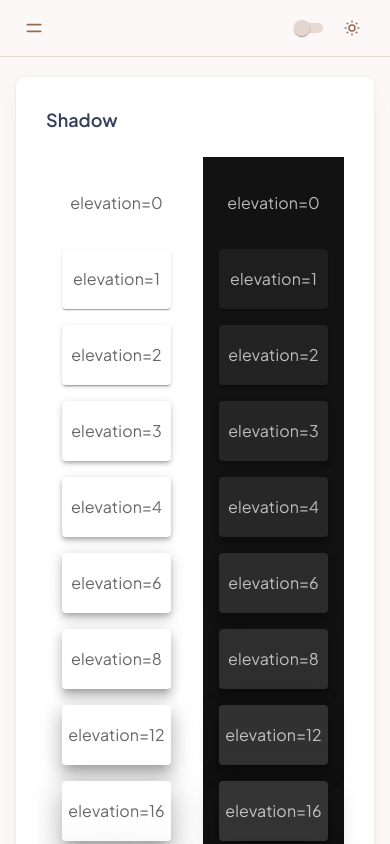
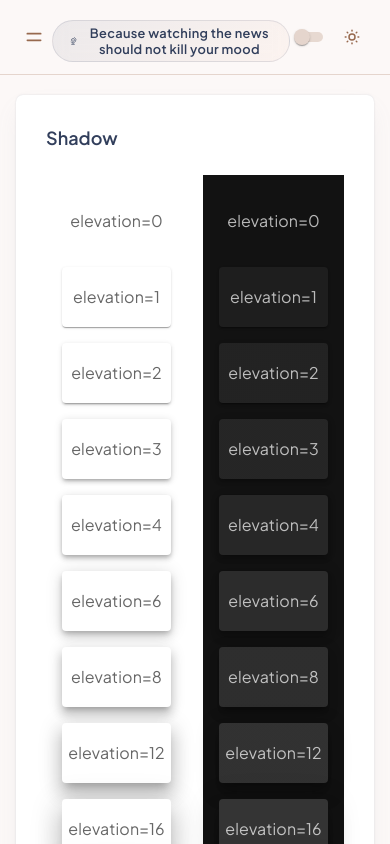
Before and after one commit to Antoine-Prieur/smart-news-frontend, a Next.js app: page /utilities/shadow in a window 390 px wide. Shown: the top 844 px of the page. Built offline with nearby package versions, Linux system fonts and the light colour scheme.

Commit message:
fix: improve headers and color contrasts

```diff
--- a/src/app/(DashboardLayout)/layout/header/Header.tsx
+++ b/src/app/(DashboardLayout)/layout/header/Header.tsx
@@ -9,8 +9,10 @@ import {
   FormControlLabel,
   useTheme,
   Tooltip,
+  Typography,
+  alpha,
 } from "@mui/material";
-import { IconMenu, IconSun, IconMoon } from "@tabler/icons-react";
+import { IconMenu, IconSun, IconMoon, IconGlobe } from "@tabler/icons-react";
 import { useThemeContext } from "@/contexts/ThemeContext";
 
 interface ItemType {
@@ -41,6 +43,57 @@ const Header = ({ toggleMobileSidebar }: ItemType) => {
     paddingRight: theme.spacing(3),
     display: "flex",
     alignItems: "center",
+    paddingTop: theme.spacing(1.5),
+    paddingBottom: theme.spacing(1.5),
+  }));
+
+  const SloganContainer = styled(Box)(({ theme }) => ({
+    display: "flex",
+    alignItems: "center",
+    gap: theme.spacing(1),
+    padding: `${theme.spacing(0.5)} ${theme.spacing(2)}`,
+    borderRadius: theme.spacing(3),
+    background: `linear-gradient(135deg, ${alpha(theme.palette.primary.main, 0.08)}, ${alpha(theme.palette.secondary.main, 0.08)})`,
+    border: `1px solid ${alpha(theme.palette.primary.main, 0.12)}`,
+    backdropFilter: "blur(8px)",
+    transition: "all 0.3s ease-in-out",
+    position: "absolute",
+    left: "50%",
+    transform: "translateX(-50%)",
+    "&:hover": {
+      background: `linear-gradient(135deg, ${alpha(theme.palette.primary.main, 0.12)}, ${alpha(theme.palette.secondary.main, 0.12)})`,
+      border: `1px solid ${alpha(theme.palette.primary.main, 0.2)}`,
+      transform: "translateX(-50%) translateY(-1px)",
+      boxShadow: `0 4px 12px ${alpha(theme.palette.primary.main, 0.15)}`,
+    },
+    [theme.breakpoints.down("sm")]: {
+      position: "static",
+      transform: "none",
+      width: "100%",
+      justifyContent: "center",
+      marginTop: theme.spacing(1),
+      "&:hover": {
+        transform: "translateY(-1px)",
+      },
+    },
+  }));
+
+  const SloganText = styled(Typography)(({ theme }) => ({
+    fontSize: "0.875rem",
+    fontWeight: 600,
+    color: theme.palette.text.primary,
+    textAlign: "center",
+    letterSpacing: "0.025em",
+    [theme.breakpoints.down("sm")]: {
+      fontSize: "0.8rem",
+    },
+  }));
+
+  const ControlsContainer = styled(Box)(({ theme }) => ({
+    display: "flex",
+    alignItems: "center",
+    gap: theme.spacing(1),
+    marginLeft: "auto",
   }));
 
   const ThemeSwitch = styled(Switch)(({ theme }) => ({
@@ -78,16 +131,20 @@ const Header = ({ toggleMobileSidebar }: ItemType) => {
           <IconMenu width="20" height="20" />
         </IconButton>
 
-        <Box flexGrow={1} />
+        <SloganContainer>
+          <IconGlobe
+            size={16}
+            style={{
+              color: theme.palette.primary.main,
+              opacity: 0.8,
+            }}
+          />
+          <SloganText variant="body2">
+            Because watching the news should not kill your mood
+          </SloganText>
+        </SloganContainer>
 
-        <Box
-          display="flex"
-          alignItems="center"
-          sx={{
-            gap: 1,
-            bgcolor: "transparent",
-          }}
-        >
+        <ControlsContainer>
           <Tooltip
             title={isDarkMode ? "Switch to Light Mode" : "Switch to Dark Mode"}
           >
@@ -121,7 +178,7 @@ const Header = ({ toggleMobileSidebar }: ItemType) => {
           >
             {isDarkMode ? <IconMoon size={18} /> : <IconSun size={18} />}
           </IconButton>
-        </Box>
+        </ControlsContainer>
       </ToolbarStyled>
     </AppBarStyled>
   );
```
Also changed, not shown: src/app/(DashboardLayout)/components/dashboard/Blog.tsx (+18 -1 lines), src/app/(DashboardLayout)/components/dashboard/NewsFilter.tsx (+32 -13 lines), src/app/(DashboardLayout)/metrics/page.tsx (+17 -6 lines).
